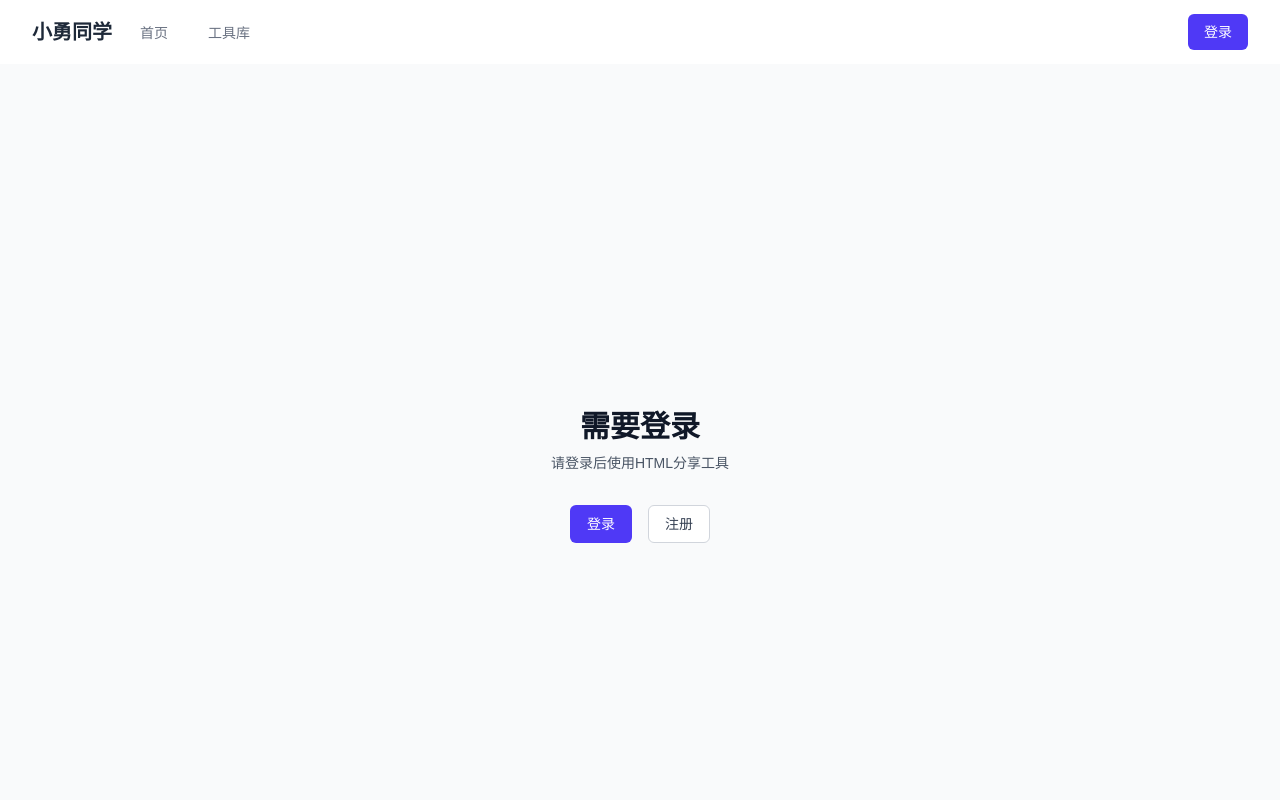
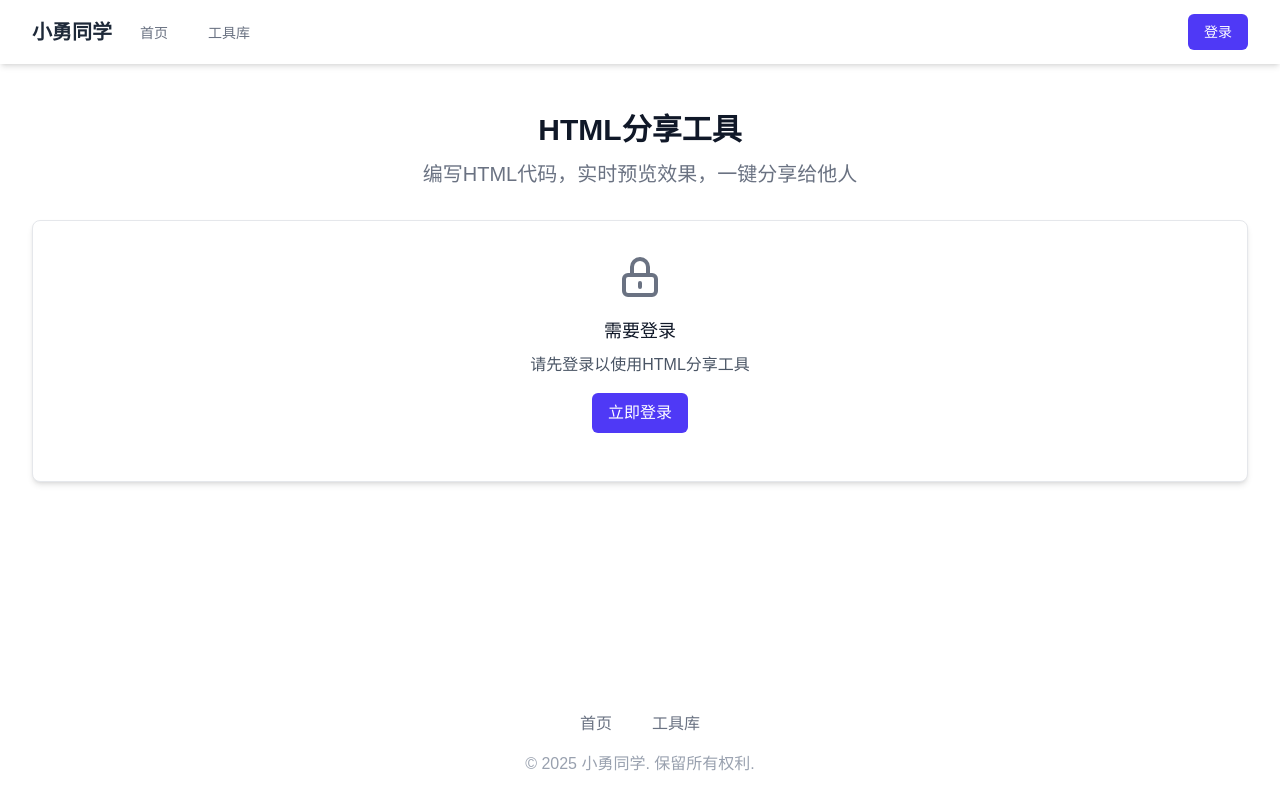
Before and after one commit to xiaoyongtx/myweb, a Next.js app: page /tools/html-share in a window 1280 px wide. Shown: the top 800 px of the page. Built offline with nearby package versions, Linux system fonts and the light colour scheme.

Commit message:
update doc

```diff
--- a/src/app/tools/html-share/page.tsx
+++ b/src/app/tools/html-share/page.tsx
@@ -201,30 +201,33 @@
     );
   }
 
-  if (!user) {
+  // 如果用户未登录，显示登录提示
+  if (!loading && !user) {
     return (
-      <div className="min-h-screen flex items-center justify-center bg-gray-50 dark:bg-gray-900">
-        <div className="max-w-md w-full space-y-8">
-          <div className="text-center">
-            <h2 className="mt-6 text-3xl font-extrabold text-gray-900 dark:text-white">
-              需要登录
-            </h2>
-            <p className="mt-2 text-sm text-gray-600 dark:text-gray-400">
-              请登录后使用HTML分享工具
+      <div className="max-w-7xl mx-auto px-4 sm:px-6 lg:px-8 py-12">
+        <div className="text-center mb-8">
+          <h1 className="text-3xl font-extrabold text-gray-900 dark:text-white">
+            HTML分享工具
+          </h1>
+          <p className="mt-3 text-xl text-gray-500 dark:text-gray-400">
+            编写HTML代码，实时预览效果，一键分享给他人
+          </p>
+        </div>
+
+        <div className="bg-white dark:bg-gray-800 border border-gray-200 dark:border-gray-700 rounded-lg shadow-md p-8 text-center">
+          <div className="text-gray-500 dark:text-gray-400 mb-4">
+            <svg className="mx-auto h-12 w-12 mb-4" fill="none" stroke="currentColor" viewBox="0 0 24 24">
+              <path strokeLinecap="round" strokeLinejoin="round" strokeWidth={2} d="M12 15v2m-6 4h12a2 2 0 002-2v-6a2 2 0 00-2-2H6a2 2 0 00-2 2v6a2 2 0 002 2zm10-10V7a4 4 0 00-8 0v4h8z" />
+            </svg>
+            <h3 className="text-lg font-medium text-gray-900 dark:text-white mb-2">需要登录</h3>
+            <p className="text-gray-600 dark:text-gray-400 mb-4">
+              请先登录以使用HTML分享工具
             </p>
-          </div>
-          <div className="flex justify-center space-x-4">
             <Link
-              href="/auth/login"
-              className="inline-flex items-center px-4 py-2 border border-transparent text-sm font-medium rounded-md text-white bg-indigo-600 hover:bg-indigo-700 focus:outline-none focus:ring-2 focus:ring-offset-2 focus:ring-indigo-500"
+              href={`/auth/login?redirect=${encodeURIComponent('/tools/html-share')}`}
+              className="inline-flex items-center px-4 py-2 bg-indigo-600 text-white rounded-md hover:bg-indigo-700 focus:outline-none focus:ring-2 focus:ring-indigo-500 focus:ring-offset-2 transition-colors"
             >
-              登录
-            </Link>
-            <Link
-              href="/auth/register"
-              className="inline-flex items-center px-4 py-2 border border-gray-300 text-sm font-medium rounded-md text-gray-700 bg-white hover:bg-gray-50 focus:outline-none focus:ring-2 focus:ring-offset-2 focus:ring-indigo-500 dark:bg-gray-800 dark:text-gray-300 dark:border-gray-600 dark:hover:bg-gray-700"
-            >
-              注册
+              立即登录
             </Link>
           </div>
         </div>
--- a/src/app/tools/phone-location/page.tsx
+++ b/src/app/tools/phone-location/page.tsx
@@ -405,21 +405,6 @@
             </div>
           </div>
         </div>
-        <div className="mt-6 p-4 bg-blue-100 dark:bg-blue-800/30 rounded-lg">
-          <h3 className="font-medium mb-2 text-blue-900 dark:text-blue-100 flex items-center">
-            <svg className="w-4 h-4 mr-2" fill="currentColor" viewBox="0 0 20 20">
-              <path fillRule="evenodd" d="M8.257 3.099c.765-1.36 2.722-1.36 3.486 0l5.58 9.92c.75 1.334-.213 2.98-1.742 2.98H4.42c-1.53 0-2.493-1.646-1.743-2.98l5.58-9.92zM11 13a1 1 0 11-2 0 1 1 0 012 0zm-1-8a1 1 0 00-1 1v3a1 1 0 002 0V6a1 1 0 00-1-1z" clipRule="evenodd" />
-            </svg>
-            使用技巧
-          </h3>
-          <ul className="space-y-1 text-sm text-blue-800 dark:text-blue-200 list-disc list-inside">
-            <li>输入11位手机号码即可查询，支持键盘回车键快速查询</li>
-            <li>点击历史记录可快速重新查询，历史记录最多保存10条</li>
-            <li>不同运营商用不同颜色标识，便于快速识别</li>
-            <li>部分城市号段可显示具体的区号和邮编信息</li>
-            <li>查询结果基于号段数据库，准确率较高</li>
-          </ul>
-        </div>
       </div>
     </div>
   );
--- a/src/app/tools/qr-mosaic/page.tsx
+++ b/src/app/tools/qr-mosaic/page.tsx
@@ -444,7 +444,6 @@
               <li>支持多个二维码同时处理</li>
               <li>处理后的图片保持原始分辨率和质量</li>
               <li>可调节马赛克大小和扩展范围</li>
-              <li>支持拖拽上传，操作便捷</li>
             </ul>
           </div>
           <div>
@@ -463,21 +462,6 @@
             </ul>
           </div>
         </div>
-        <div className="mt-6 p-4 bg-blue-100 dark:bg-blue-800/30 rounded-lg">
-          <h3 className="font-medium mb-2 text-blue-900 dark:text-blue-100 flex items-center">
-            <svg className="w-4 h-4 mr-2" fill="currentColor" viewBox="0 0 20 20">
-              <path fillRule="evenodd" d="M8.257 3.099c.765-1.36 2.722-1.36 3.486 0l5.58 9.92c.75 1.334-.213 2.98-1.742 2.98H4.42c-1.53 0-2.493-1.646-1.743-2.98l5.58-9.92zM11 13a1 1 0 11-2 0 1 1 0 012 0zm-1-8a1 1 0 00-1 1v3a1 1 0 002 0V6a1 1 0 00-1-1z" clipRule="evenodd" />
-            </svg>
-            使用技巧
-          </h3>
-          <ul className="space-y-1 text-sm text-blue-800 dark:text-blue-200 list-disc list-inside">
-            <li>马赛克大小：数值越大，马赛克块越大，模糊效果越强</li>
-            <li>扩展范围：在二维码周围额外打码的像素范围，防止信息泄露</li>
-            <li>如果二维码较小或模糊，可能无法准确识别</li>
-            <li>处理前会显示检测到的二维码内容，确认后再进行打码</li>
-            <li>建议在处理敏感图片前先备份原图</li>
-          </ul>
-        </div>
       </div>
 
       {/* 隐藏的canvas用于图像处理 */}
```
